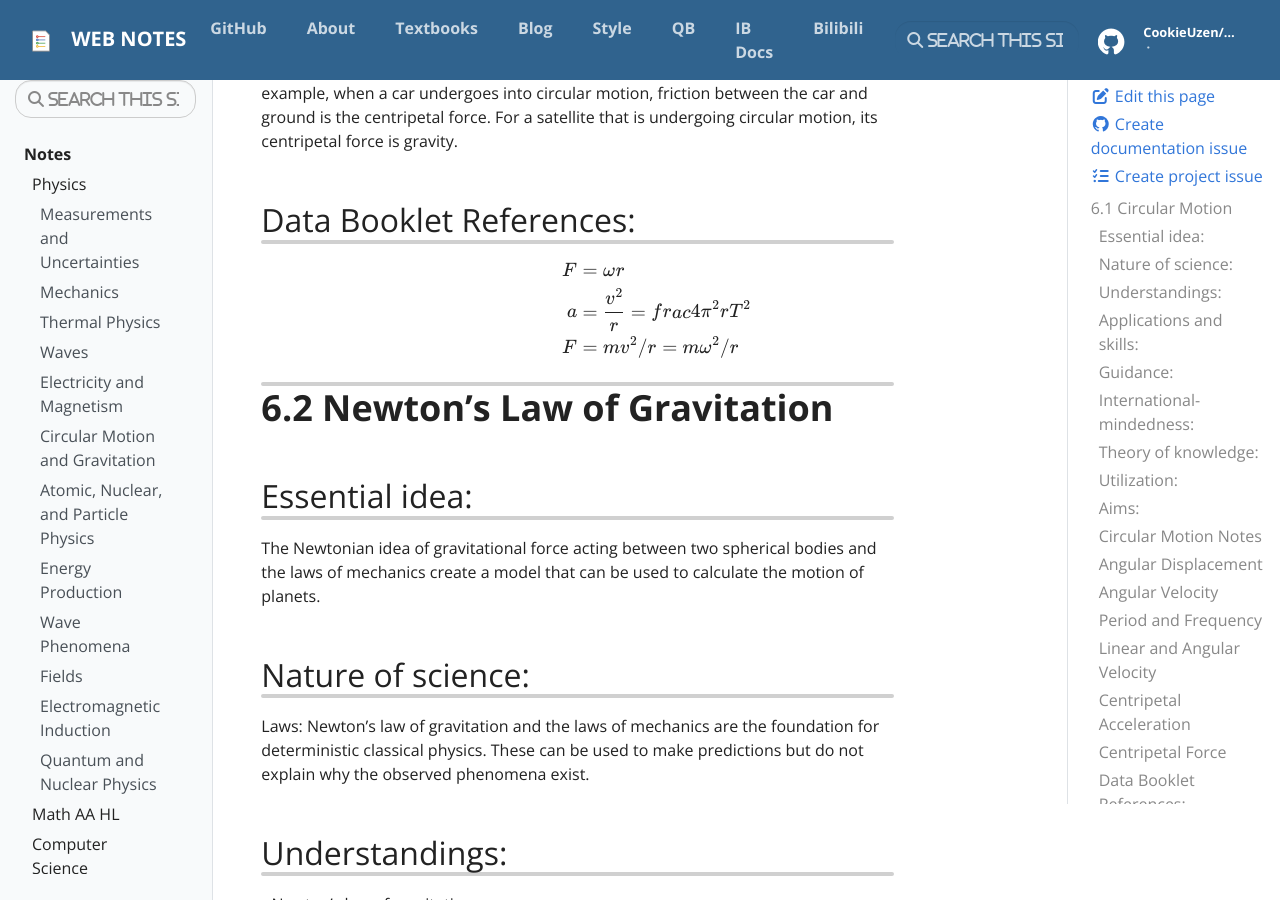
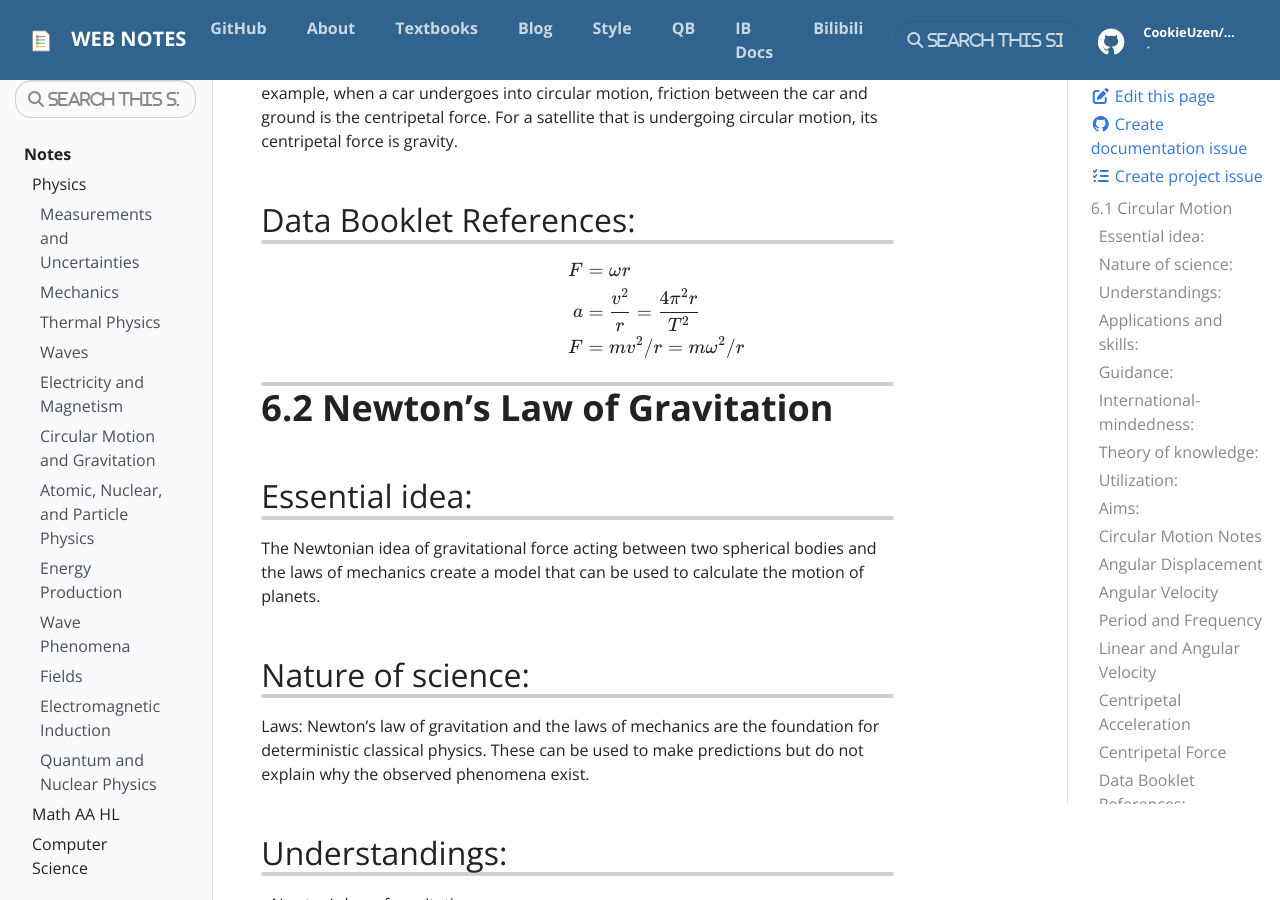
Before and after one commit to CookieUzen/web-notes, a Jekyll site: the page built from _docs/physics/unit 6.md, in a window 1280 px wide and 900 px high, scrolled down 3363 px. Built offline with Jekyll 4.4.1, drawn with Linux system fonts in a browser that asks for light colours; nearby versions of some CDN libraries; library files that are not in the unit come from our copies; comment, search, counter and statistics services are not loaded; some of the changed text lies outside the part shown.

```diff
--- a/_docs/physics/unit 6.md
+++ b/_docs/physics/unit 6.md
@@ -123,7 +123,7 @@ gravity.
 $$
 \begin{aligned}
   F & = \omega r \\
-  a &= \frac{v^2}{r} = frac{4 \pi^2 r}{T^2} \\
+  a &= \frac{v^2}{r} = \frac{4 \pi^2 r}{T^2} \\
   F &= mv^2/r = m \omega^2/r \\
 
 
@@ -218,6 +218,6 @@ $$
 \begin{aligned}
 	\\ F &= \frac{GMm}{r^2} \\
   g &= \frac{F}{m} \\
-  g &= G\ frac{M}{r^2} \\
+  g &= G \frac{M}{r^2} \\
 \end{aligned}
 $$
```
